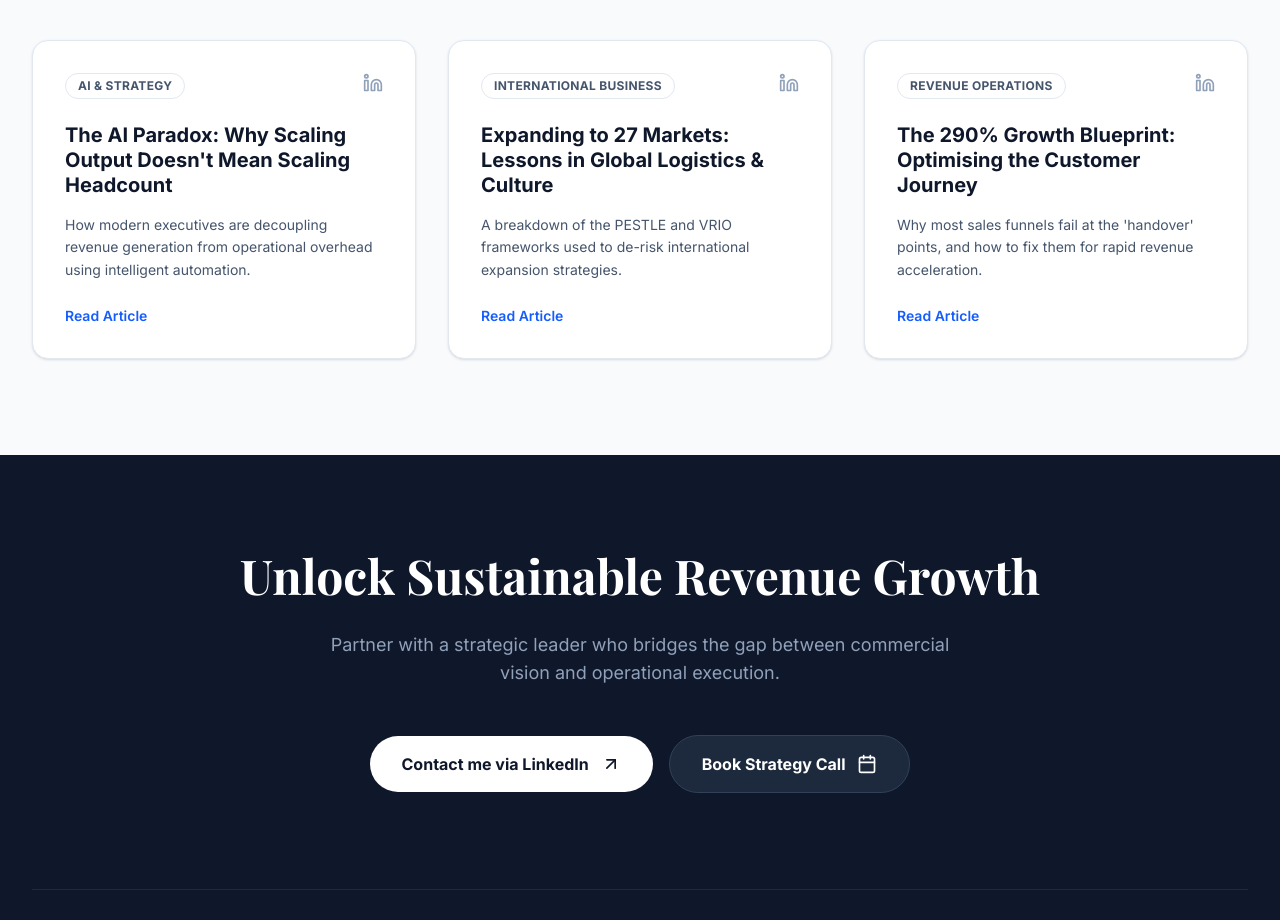
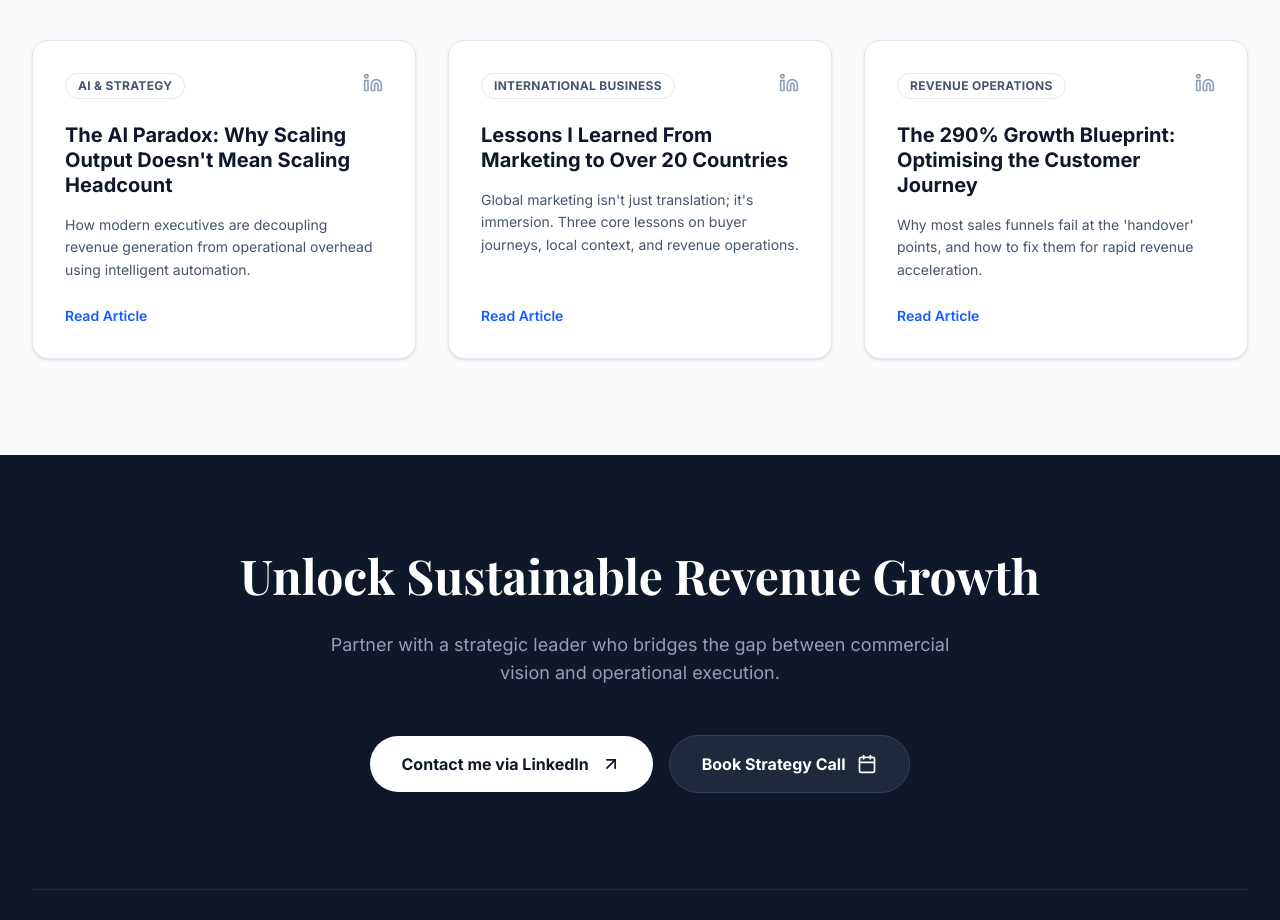
Before and after one commit to AJ-434/adam-wallace-portfolio, a React (Vite) app: page / in a window 1280 px wide. Shown: the part 6200-7120 px from the top of the page. Built offline with nearby package versions, Linux system fonts and the light colour scheme; a web font is replaced by a local one.

Commit message:
Add favicon and link real LinkedIn article

```diff
--- a/constants.ts
+++ b/constants.ts
@@ -94,11 +94,11 @@ export const FEATURED_INSIGHTS: Insight[] = [
     date: "Latest Insight"
   },
   {
-    title: "Expanding to 27 Markets: Lessons in Global Logistics & Culture",
+    title: "Lessons I Learned From Marketing to Over 20 Countries",
     category: "International Business",
-    summary: "A breakdown of the PESTLE and VRIO frameworks used to de-risk international expansion strategies.",
-    link: LINKEDIN_URL,
-    date: "Featured"
+    summary: "Global marketing isn't just translation; it's immersion. Three core lessons on buyer journeys, local context, and revenue operations.",
+    link: "https://www.linkedin.com/pulse/lessons-i-learned-from-marketing-over-20-countries-adam-w-d8unc/",
+    date: "Nov 2025"
   },
   {
     title: "The 290% Growth Blueprint: Optimising the Customer Journey",
```
Also changed, not shown: index.html (+3 -0 lines).
